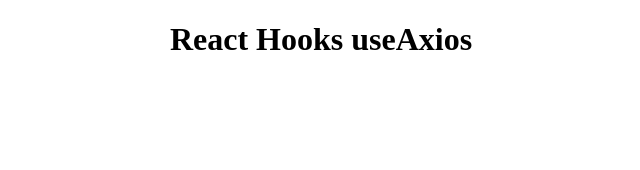
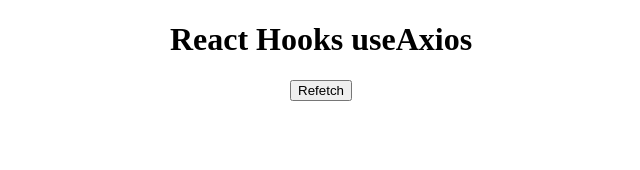
Before and after one commit to junyeong-dev/react-hooks, a React (Create React App) app: page / in a window 1280 px wide. Shown: the top 170 px of the page, without its empty margins (319-959 px from the left). Built offline with nearby package versions, Linux system fonts and the light colour scheme; no server answers.

Commit message:
useAxios part two

```diff
--- a/src/index.js
+++ b/src/index.js
@@ -4,11 +4,12 @@
 import useAxios from './useAxios';
 
 const App = () => {
-  const { loading, error, data } = useAxios({ url: "https://yts.am/api/v2/list_movies.json" });
+  const { loading, data, error, refetch } = useAxios({ url: "https://yts.am/api/v2/list_movies.json" });
   console.log(loading, error, data);
   return (
   <div className="App">
       <h1>React Hooks useAxios</h1>
+      <button onClick={ refetch }>Refetch</button>
   </div>
   );
 }
--- a/src/useAxios.js
+++ b/src/useAxios.js
@@ -7,6 +7,17 @@
         error: null,
         data: null
     });
+    const [trigger, setTrigger] = useState(0);
+    if(!opts.url){
+        setState({...state, loading: false});
+    }
+    const refetch = () => {
+        setState({
+            ...state,
+            loading: true
+        });
+        setTrigger(Date.now());
+    }
     useEffect(() => {
         axiosInstance(opts).then(data => {
             setState({
@@ -14,12 +25,11 @@
                 loading: false,
                 data
             });
+        }).catch(error => {
+            setState({...state, loading: false, error})
         })
-    }, []);
-    if(!opts.url){
-        return;
-    } else {}
-    return state;
+    }, [trigger]);
+    return { ...state, refetch };
 }
 
 export default useAxios;
```
